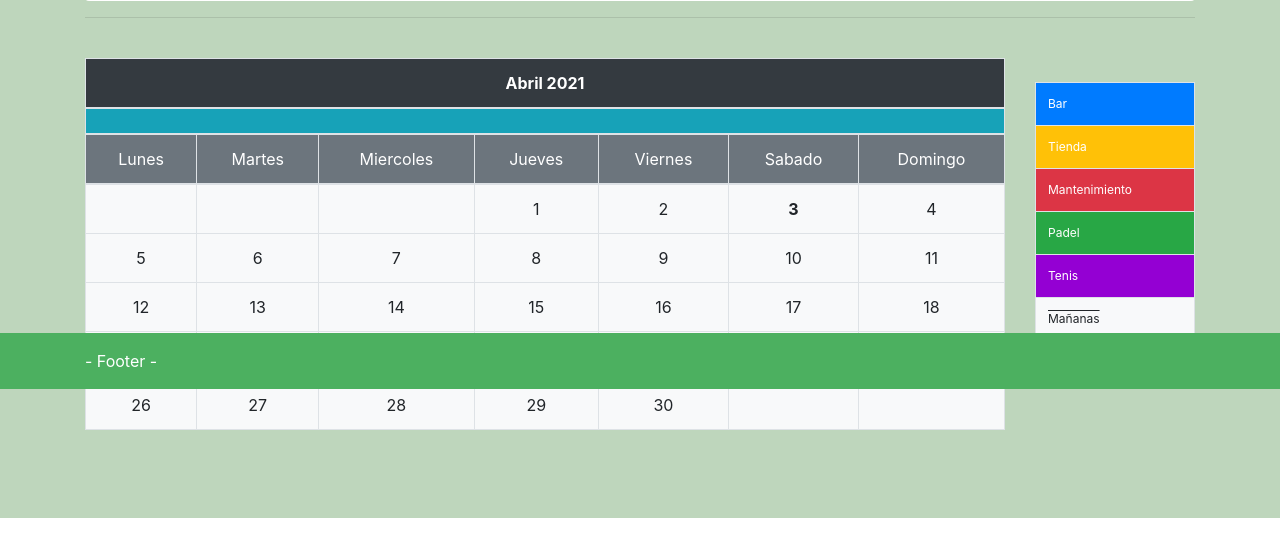
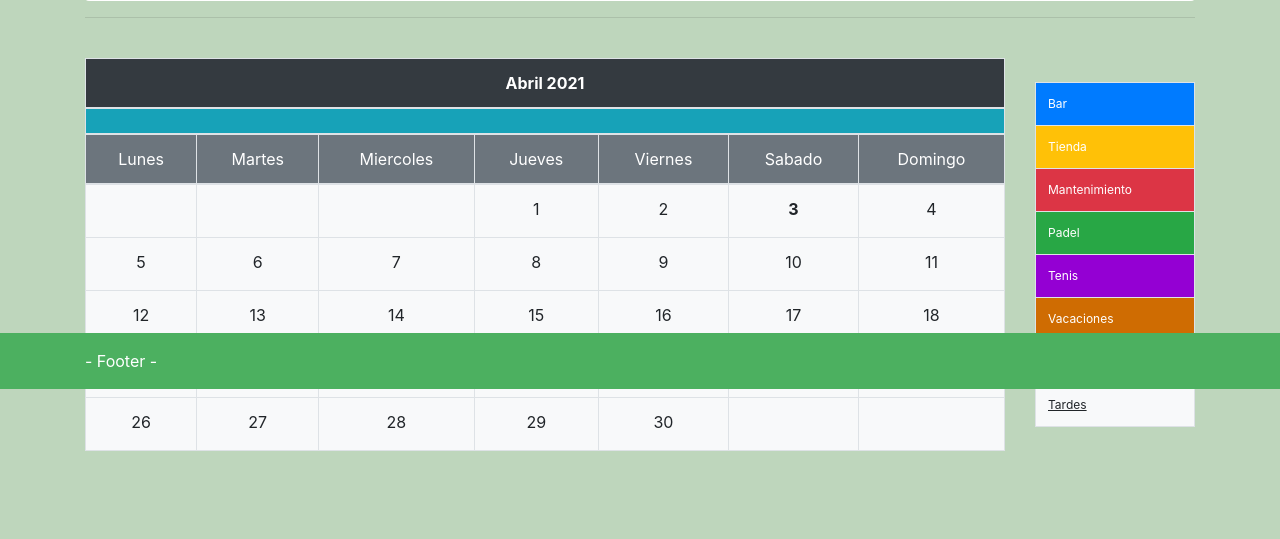
Before and after one commit to Tusnakis/MTC, a PHP site: page /index.php?ruta=mostrarHorario in a window 1280 px wide. Shown: the part 411-950 px from the top of the page. Before the commit the page ends 929 px from the top, so only its background shows below. Run offline with PHP 8.4, Linux system fonts and the light colour scheme; the visitor is signed in with stand-in values (Sample User, id 1); data that the repository does not hold is empty.

Commit message:
añade opción poner horario vacaciones

```diff
--- a/app/templates/mostrarHorario.php
+++ b/app/templates/mostrarHorario.php
@@ -166,6 +166,13 @@
                                                 <?php } ?>
                                             <?php } ?>
                                         <?php } ?>
+                                        <?php if ($params['asignacionesUsuario'][$x]['puesto'] == "Vacaciones") { ?>
+                                            <?php if ($_SESSION['rol'] == 'admin') { ?>
+                                                <td class="text-center vacaciones text-white dias font-weight-bold" data-toggle="modal" data-target="#actualizarModal"><?php echo $i ?></td>
+                                            <?php } else { ?>
+                                                <td class="text-center vacaciones text-white dias font-weight-bold"><?php echo $i ?></td>
+                                            <?php } ?>
+                                        <?php } ?>
                                     <?php } ?>
                                 <?php } ?>
                             <?php } else { ?>
@@ -244,6 +251,13 @@
                                                 <?php } else { ?>
                                                     <td class="text-center tenis text-white dias turno2"><?php echo $i ?></td>
                                                 <?php } ?>
+                                            <?php } ?>
+                                        <?php } ?>
+                                        <?php if ($params['asignacionesUsuario'][$x]['puesto'] == "Vacaciones") { ?>
+                                            <?php if ($_SESSION['rol'] == 'admin') { ?>
+                                                <td class="text-center vacaciones text-white dias" data-toggle="modal" data-target="#actualizarModal"><?php echo $i ?></td>
+                                            <?php } else { ?>
+                                                <td class="text-center vacaciones text-white dias"><?php echo $i ?></td>
                                             <?php } ?>
                                         <?php } ?>
                                     <?php } ?>
@@ -344,6 +358,13 @@
                                                 <?php } ?>
                                             <?php } ?>
                                         <?php } ?>
+                                        <?php if ($params['asignacionesUsuario'][$x]['puesto'] == "Vacaciones") { ?>
+                                            <?php if ($_SESSION['rol'] == 'admin') { ?>
+                                                <td class="text-center vacaciones text-white font-weight-bold dias" data-toggle="modal" data-target="#actualizarModal"><?php echo $i ?></td>
+                                            <?php } else { ?>
+                                                <td class="text-center vacaciones text-white font-weight-bold dias"><?php echo $i ?></td>
+                                            <?php } ?>
+                                        <?php } ?>
                                     <?php } ?>
                                 <?php } ?>
                             <?php } else { ?>
@@ -424,6 +445,13 @@
                                                 <?php } ?>
                                             <?php } ?>
                                         <?php } ?>
+                                        <?php if ($params['asignacionesUsuario'][$x]['puesto'] == "Vacaciones") { ?>
+                                            <?php if ($_SESSION['rol'] == 'admin') { ?>
+                                                <td class="text-center vacaciones text-white dias" data-toggle="modal" data-target="#actualizarModal"><?php echo $i ?></td>
+                                            <?php } else { ?>
+                                                <td class="text-center vacaciones text-white dias"><?php echo $i ?></td>
+                                            <?php } ?>
+                                        <?php } ?>
                                     <?php } ?>
                                 <?php } ?>
                             <?php } ?>
@@ -470,6 +498,9 @@
                 <td class="mx-2 tenis text-white leyenda">Tenis</td>
             </tr>
             <tr>
+                <td class="mx-2 vacaciones text-white leyenda">Vacaciones</td>
+            </tr>
+            <tr>
                 <td class="mx-2 turno1 bg-light leyenda">Mañanas</td>
             </tr>
             <tr>
@@ -504,7 +535,11 @@
                         <div class="col-12 col-sm-4 mt-3">
                             <select id="horario" name="horario">
                                 <?php for ($i = 0; $i < count($params['resultado3']); $i++) { ?>
-                                    <option value="<?php echo $params['resultado3'][$i]['id'] ?>"><?php echo $params['resultado3'][$i]['puesto'] ?></option>
+                                    <?php if ($_SESSION['rol'] == 'admin') { ?>
+                                        <option value="<?php echo $params['resultado3'][$i]['id'] ?>"><?php echo $params['resultado3'][$i]['puesto'] ?></option>
+                                    <?php } else { ?>
+                                        <option value="<?php echo $params['resultado3'][$i]['id'] ?>"><?php echo $params['resultado3'][$i]['puesto'] ?></option>
+                                    <?php } ?>
                                 <?php } ?>
                             </select>
                         </div>
@@ -565,7 +600,7 @@
                     </div>
                     <input type="hidden" name="mes" value="<?php echo $params['resultado4'] ?>">
                     <div class="modal-footer">
-                        <button type="submit" class="btn btn-secondary mt-3">Asignar</button>
+                        <button type="submit" class="btn btn-secondary mt-3">Actualizar</button>
                     </div>
                 </form>
             </div>
--- a/web/css/estilo.css
+++ b/web/css/estilo.css
@@ -56,6 +56,10 @@
     background-color: darkviolet;
 }
 
+.vacaciones {
+    background-color: #cf6c02;
+}
+
 footer {
     position: fixed;
     left: 0;
```
